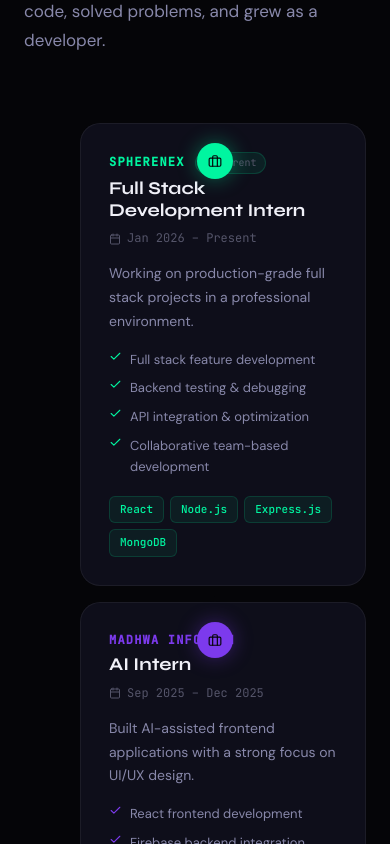
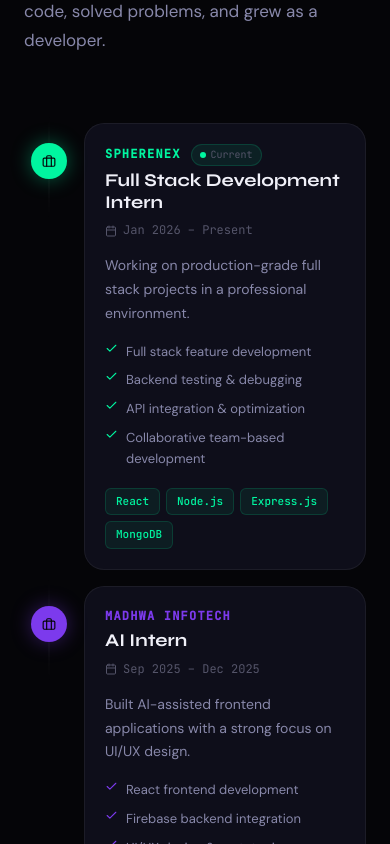
Before and after one commit to Varunkurhade1674/Portfolio, a React (Vite) app: page / in a window 390 px wide. Shown: the part 1960-2804 px from the top of the page. Built offline with nearby package versions, Linux system fonts and the light colour scheme.

Commit message:
experience part chnaged

```diff
--- a/src/components/Experience.css
+++ b/src/components/Experience.css
@@ -7,8 +7,8 @@
 
 .timeline-item {
   display: grid;
-  grid-template-columns: 1fr 60px 1fr;
-  gap: 0;
+  grid-template-columns: 80px 1fr;
+  gap: 20px;
   align-items: start;
   min-height: 220px;
 }
@@ -19,6 +19,7 @@
   align-items: center;
   position: relative;
   padding-top: 32px;
+  grid-column: 1;
 }
 
 .timeline-line {
@@ -47,39 +48,10 @@
 }
 
 .timeline-card {
+  grid-column: 2;
   padding: 28px;
-  margin: 8px 20px;
+  margin: 16px 0;
   position: relative;
-}
-
-.timeline-left {
-  grid-column: 1;
-  grid-row: 1;
-}
-
-.timeline-right {
-  grid-column: 3;
-  grid-row: 1;
-}
-
-.timeline-item:nth-child(odd) .timeline-card {
-  grid-column: 1;
-}
-
-.timeline-item:nth-child(even) .timeline-card {
-  grid-column: 3;
-}
-
-.timeline-item:nth-child(odd) .timeline-center {
-  grid-column: 2;
-}
-
-.timeline-item:nth-child(even) .timeline-center {
-  grid-column: 2;
-}
-
-/* override - show all on right side since data has only 2 items */
-.timeline-card {
   border-left: 2px solid var(--exp-color, var(--accent));
 }
 
@@ -169,20 +141,17 @@
 
 @media (max-width: 768px) {
   .timeline-item {
-    grid-template-columns: 40px 1fr;
-    gap: 0;
+    grid-template-columns: 50px 1fr;
+    gap: 10px;
   }
 
   .timeline-center {
-    grid-column: 1;
-    grid-row: 1;
     padding-top: 28px;
   }
 
   .timeline-card {
-    grid-column: 2 !important;
-    grid-row: 1;
-    margin: 8px 0 8px 16px;
+    margin: 8px 0;
+    padding: 20px;
   }
 
   .timeline-dot {
--- a/src/components/Experience.jsx
+++ b/src/components/Experience.jsx
@@ -30,7 +30,7 @@ export default function Experience() {
             <motion.div
               key={exp.id}
               className="timeline-item"
-              initial={{ opacity: 0, x: index % 2 === 0 ? -50 : 50 }}
+              initial={{ opacity: 0, x: 50 }}
               animate={inView ? { opacity: 1, x: 0 } : {}}
               transition={{ duration: 0.7, delay: index * 0.2 }}
             >
@@ -42,7 +42,7 @@ export default function Experience() {
                 </div>
               </div>
 
-              <div className={`timeline-card glass-card ${index % 2 === 0 ? 'timeline-left' : 'timeline-right'}`} style={{ '--exp-color': exp.color }}>
+              <div className="timeline-card glass-card" style={{ '--exp-color': exp.color }}>
                 <div className="exp-card-top">
                   <div>
                     <div className="exp-company-row">
```
